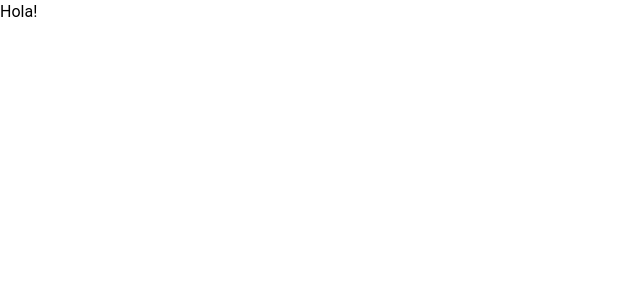
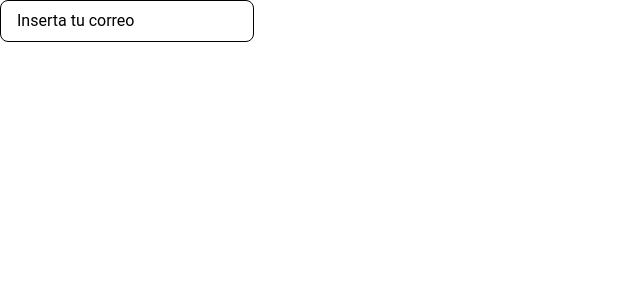
Before and after one commit to No-Country/C16-03-m-node-react-, a React (Vite) app in the folder Client/C16-03-m-node-react-/: page / in a window 1280 px wide. Shown: the top 300 px of the page, without its empty margins (0-640 px from the left). Built offline with nearby package versions, Linux system fonts and the light colour scheme.

Commit message:
creation of the text imput component

```diff
--- a/Client/C16-03-m-node-react-/src/App.jsx
+++ b/Client/C16-03-m-node-react-/src/App.jsx
@@ -1,12 +1,12 @@
 import './App.css'
-
+import TextInput from './components/TextInput'
 function App() {
 
 
   return (
     <>
       <div>
-       Hola!
+        <TextInput />
       </div>
 
     </>
--- /dev/null
+++ b/Client/C16-03-m-node-react-/src/components/TextInput.jsx
@@ -0,0 +1,17 @@
+
+
+function TextInput() {
+    return (
+
+    <>
+        <input
+            type="text"
+            className="w-350 h-50 border border-gray-300 rounded-lg px-4 py-2 focus:outline-none text-base focus:border-blue-500 placeholder-black"
+            placeholder="Inserta tu correo"
+        />
+    </>
+
+    );
+}
+
+export default TextInput
```
